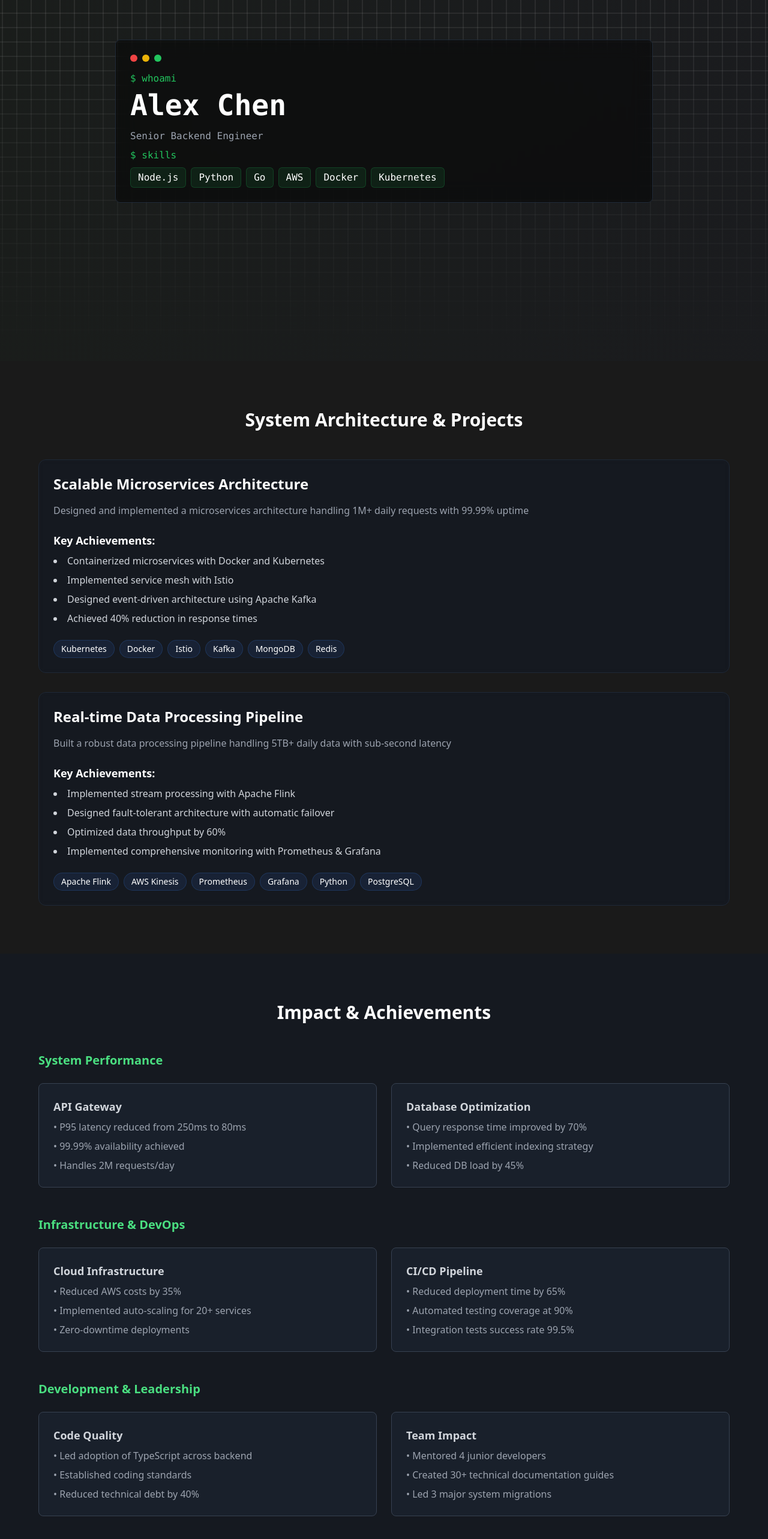
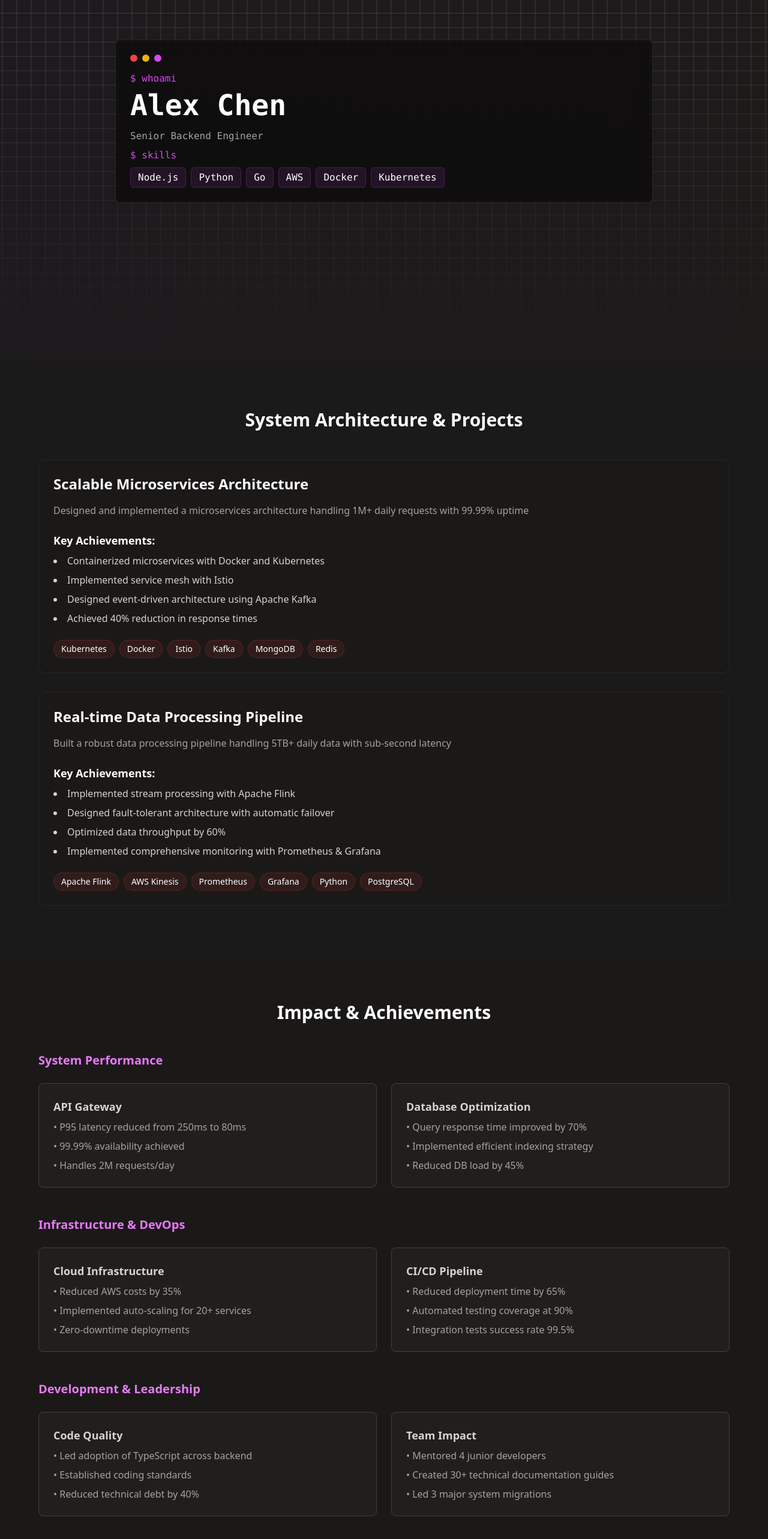
Before and after one commit to Cesar-Marcano/portfolio, a Next.js app: page / in a window 1280 px wide. Shown: the part 198-2764 px from the top of the page at 60% size. Built offline with nearby package versions, Linux system fonts and the light colour scheme.

Commit message:
style: update color scheme to fuchsia and stone

```diff
--- a/app/components/HeroSection.tsx
+++ b/app/components/HeroSection.tsx
@@ -5,7 +5,7 @@ import { motion } from 'framer-motion';
 export default function HeroSection() {
 	return (
 		<section className="relative min-h-screen flex items-center justify-center overflow-hidden">
-			<div className="absolute inset-0 bg-gradient-to-r from-green-600/20 to-blue-600/20 opacity-10" />
+			<div className="absolute inset-0 bg-gradient-to-r from-fuchsia-600/20 to-red-600/20 opacity-10" />
 			<div className="absolute inset-0">
 				<div className="absolute inset-0 bg-[url('/grid.svg')] bg-center [mask-image:linear-gradient(180deg,white,rgba(255,255,255,0))]" />
 			</div>
@@ -15,25 +15,25 @@ export default function HeroSection() {
 					initial={{ opacity: 0, y: 20 }}
 					animate={{ opacity: 1, y: 0 }}
 					transition={{ duration: 0.8 }}
-					className="bg-black/50 backdrop-blur-lg rounded-lg border border-gray-800 p-6"
+					className="bg-black/50 backdrop-blur-lg rounded-lg border border-stone-800 p-6"
 				>
 					<div className="flex items-center gap-2 mb-4">
 						<div className="w-3 h-3 rounded-full bg-red-500" />
 						<div className="w-3 h-3 rounded-full bg-yellow-500" />
-						<div className="w-3 h-3 rounded-full bg-green-500" />
+						<div className="w-3 h-3 rounded-full bg-fuchsia-500" />
 					</div>
 					<div className="font-mono">
-						<p className="text-green-500">$ whoami</p>
+						<p className="text-fuchsia-500">$ whoami</p>
 						<h1 className="text-4xl md:text-5xl font-bold mt-2 mb-4">Alex Chen</h1>
-						<p className="text-gray-400 mb-2">Senior Backend Engineer</p>
-						<p className="text-green-500">$ skills</p>
+						<p className="text-stone-400 mb-2">Senior Backend Engineer</p>
+						<p className="text-fuchsia-500">$ skills</p>
 						<div className="flex flex-wrap gap-2 mt-2">
-							<span className="px-3 py-1 bg-green-500/10 rounded-md border border-green-500/20">Node.js</span>
-							<span className="px-3 py-1 bg-green-500/10 rounded-md border border-green-500/20">Python</span>
-							<span className="px-3 py-1 bg-green-500/10 rounded-md border border-green-500/20">Go</span>
-							<span className="px-3 py-1 bg-green-500/10 rounded-md border border-green-500/20">AWS</span>
-							<span className="px-3 py-1 bg-green-500/10 rounded-md border border-green-500/20">Docker</span>
-							<span className="px-3 py-1 bg-green-500/10 rounded-md border border-green-500/20">Kubernetes</span>
+							<span className="px-3 py-1 bg-fuchsia-500/10 rounded-md border border-fuchsia-500/20">Node.js</span>
+							<span className="px-3 py-1 bg-fuchsia-500/10 rounded-md border border-fuchsia-500/20">Python</span>
+							<span className="px-3 py-1 bg-fuchsia-500/10 rounded-md border border-fuchsia-500/20">Go</span>
+							<span className="px-3 py-1 bg-fuchsia-500/10 rounded-md border border-fuchsia-500/20">AWS</span>
+							<span className="px-3 py-1 bg-fuchsia-500/10 rounded-md border border-fuchsia-500/20">Docker</span>
+							<span className="px-3 py-1 bg-fuchsia-500/10 rounded-md border border-fuchsia-500/20">Kubernetes</span>
 						</div>
 					</div>
 				</motion.div>
--- a/app/components/SystemArchitecture.tsx
+++ b/app/components/SystemArchitecture.tsx
@@ -41,13 +41,13 @@ export default function SystemArchitecture() {
 							whileInView={{ opacity: 1, y: 0 }}
 							viewport={{ once: true }}
 							transition={{ delay: index * 0.2 }}
-							className="bg-gray-900/50 rounded-xl p-6 backdrop-blur-sm border border-gray-800"
+							className="bg-stone-900/50 rounded-xl p-6 backdrop-blur-sm border border-stone-800"
 						>
 							<h3 className="text-2xl font-bold mb-4">{project.title}</h3>
-							<p className="text-gray-400 mb-6">{project.description}</p>
+							<p className="text-stone-400 mb-6">{project.description}</p>
 							<div className="mb-6">
 								<h4 className="text-lg font-semibold mb-2">Key Achievements:</h4>
-								<ul className="list-disc list-inside space-y-2 text-gray-300">
+								<ul className="list-disc list-inside space-y-2 text-stone-300">
 									{project.details.map((detail, i) => (
 										<li key={i}>{detail}</li>
 									))}
@@ -55,7 +55,7 @@ export default function SystemArchitecture() {
 							</div>
 							<div className="flex flex-wrap gap-2">
 								{project.tech.map((tech, i) => (
-									<span key={i} className="text-sm px-3 py-1 bg-blue-500/10 rounded-full border border-blue-500/20">
+									<span key={i} className="text-sm px-3 py-1 bg-red-500/10 rounded-full border border-red-500/20">
 										{tech}
 									</span>
 								))}
--- a/app/components/TechnicalMetrics.tsx
+++ b/app/components/TechnicalMetrics.tsx
@@ -4,7 +4,7 @@ import { motion } from 'framer-motion';
 
 export default function TechnicalMetrics() {
 	return (
-		<section className="py-20 px-4 bg-gray-900/50">
+		<section className="py-20 px-4 bg-stone-900/50">
 			<div className="max-w-6xl mx-auto">
 				<motion.h2 initial={{ opacity: 0 }} whileInView={{ opacity: 1 }} viewport={{ once: true }} className="text-3xl font-bold mb-12 text-center">
 					Impact & Achievements
@@ -13,16 +13,16 @@ export default function TechnicalMetrics() {
 				<div className="grid grid-cols-1 gap-12">
 					{/* System Performance */}
 					<div>
-						<h3 className="text-xl font-semibold mb-6 text-green-400">System Performance</h3>
+						<h3 className="text-xl font-semibold mb-6 text-fuchsia-400">System Performance</h3>
 						<div className="grid grid-cols-1 md:grid-cols-2 gap-6">
 							<motion.div
 								initial={{ opacity: 0, scale: 0.95 }}
 								whileInView={{ opacity: 1, scale: 1 }}
 								viewport={{ once: true }}
-								className="bg-gray-800/50 rounded-lg p-6 border border-gray-700"
+								className="bg-stone-800/50 rounded-lg p-6 border border-stone-700"
 							>
-								<h4 className="text-lg font-semibold text-gray-300">API Gateway</h4>
-								<ul className="mt-2 space-y-2 text-gray-400">
+								<h4 className="text-lg font-semibold text-stone-300">API Gateway</h4>
+								<ul className="mt-2 space-y-2 text-stone-400">
 									<li>• P95 latency reduced from 250ms to 80ms</li>
 									<li>• 99.99% availability achieved</li>
 									<li>• Handles 2M requests/day</li>
@@ -32,10 +32,10 @@ export default function TechnicalMetrics() {
 								initial={{ opacity: 0, scale: 0.95 }}
 								whileInView={{ opacity: 1, scale: 1 }}
 								viewport={{ once: true }}
-								className="bg-gray-800/50 rounded-lg p-6 border border-gray-700"
+								className="bg-stone-800/50 rounded-lg p-6 border border-stone-700"
 							>
-								<h4 className="text-lg font-semibold text-gray-300">Database Optimization</h4>
-								<ul className="mt-2 space-y-2 text-gray-400">
+								<h4 className="text-lg font-semibold text-stone-300">Database Optimization</h4>
+								<ul className="mt-2 space-y-2 text-stone-400">
 									<li>• Query response time improved by 70%</li>
 									<li>• Implemented efficient indexing strategy</li>
 									<li>• Reduced DB load by 45%</li>
@@ -46,16 +46,16 @@ export default function TechnicalMetrics() {
 
 					{/* Infrastructure & DevOps */}
 					<div>
-						<h3 className="text-xl font-semibold mb-6 text-green-400">Infrastructure & DevOps</h3>
+						<h3 className="text-xl font-semibold mb-6 text-fuchsia-400">Infrastructure & DevOps</h3>
 						<div className="grid grid-cols-1 md:grid-cols-2 gap-6">
 							<motion.div
 								initial={{ opacity: 0, scale: 0.95 }}
 								whileInView={{ opacity: 1, scale: 1 }}
 								viewport={{ once: true }}
-								className="bg-gray-800/50 rounded-lg p-6 border border-gray-700"
+								className="bg-stone-800/50 rounded-lg p-6 border border-stone-700"
 							>
-								<h4 className="text-lg font-semibold text-gray-300">Cloud Infrastructure</h4>
-								<ul className="mt-2 space-y-2 text-gray-400">
+								<h4 className="text-lg font-semibold text-stone-300">Cloud Infrastructure</h4>
+								<ul className="mt-2 space-y-2 text-stone-400">
 									<li>• Reduced AWS costs by 35%</li>
 									<li>• Implemented auto-scaling for 20+ services</li>
 									<li>• Zero-downtime deployments</li>
@@ -65,10 +65,10 @@ export default function TechnicalMetrics() {
 								initial={{ opacity: 0, scale: 0.95 }}
 								whileInView={{ opacity: 1, scale: 1 }}
 								viewport={{ once: true }}
-								className="bg-gray-800/50 rounded-lg p-6 border border-gray-700"
+								className="bg-stone-800/50 rounded-lg p-6 border border-stone-700"
 							>
-								<h4 className="text-lg font-semibold text-gray-300">CI/CD Pipeline</h4>
-								<ul className="mt-2 space-y-2 text-gray-400">
+								<h4 className="text-lg font-semibold text-stone-300">CI/CD Pipeline</h4>
+								<ul className="mt-2 space-y-2 text-stone-400">
 									<li>• Reduced deployment time by 65%</li>
 									<li>• Automated testing coverage at 90%</li>
 									<li>• Integration tests success rate 99.5%</li>
@@ -79,16 +79,16 @@ export default function TechnicalMetrics() {
 
 					{/* Development & Leadership */}
 					<div>
-						<h3 className="text-xl font-semibold mb-6 text-green-400">Development & Leadership</h3>
+						<h3 className="text-xl font-semibold mb-6 text-fuchsia-400">Development & Leadership</h3>
 						<div className="grid grid-cols-1 md:grid-cols-2 gap-6">
 							<motion.div
 								initial={{ opacity: 0, scale: 0.95 }}
 								whileInView={{ opacity: 1, scale: 1 }}
 								viewport={{ once: true }}
-								className="bg-gray-800/50 rounded-lg p-6 border border-gray-700"
+								className="bg-stone-800/50 rounded-lg p-6 border border-stone-700"
 							>
-								<h4 className="text-lg font-semibold text-gray-300">Code Quality</h4>
-								<ul className="mt-2 space-y-2 text-gray-400">
+								<h4 className="text-lg font-semibold text-stone-300">Code Quality</h4>
+								<ul className="mt-2 space-y-2 text-stone-400">
 									<li>• Led adoption of TypeScript across backend</li>
 									<li>• Established coding standards</li>
 									<li>• Reduced technical debt by 40%</li>
@@ -98,10 +98,10 @@ export default function TechnicalMetrics() {
 								initial={{ opacity: 0, scale: 0.95 }}
 								whileInView={{ opacity: 1, scale: 1 }}
 								viewport={{ once: true }}
-								className="bg-gray-800/50 rounded-lg p-6 border border-gray-700"
+								className="bg-stone-800/50 rounded-lg p-6 border border-stone-700"
 							>
-								<h4 className="text-lg font-semibold text-gray-300">Team Impact</h4>
-								<ul className="mt-2 space-y-2 text-gray-400">
+								<h4 className="text-lg font-semibold text-stone-300">Team Impact</h4>
+								<ul className="mt-2 space-y-2 text-stone-400">
 									<li>• Mentored 4 junior developers</li>
 									<li>• Created 30+ technical documentation guides</li>
 									<li>• Led 3 major system migrations</li>
```
Also changed, not shown: app/components/ContactSection.tsx (+28 -28 lines).
